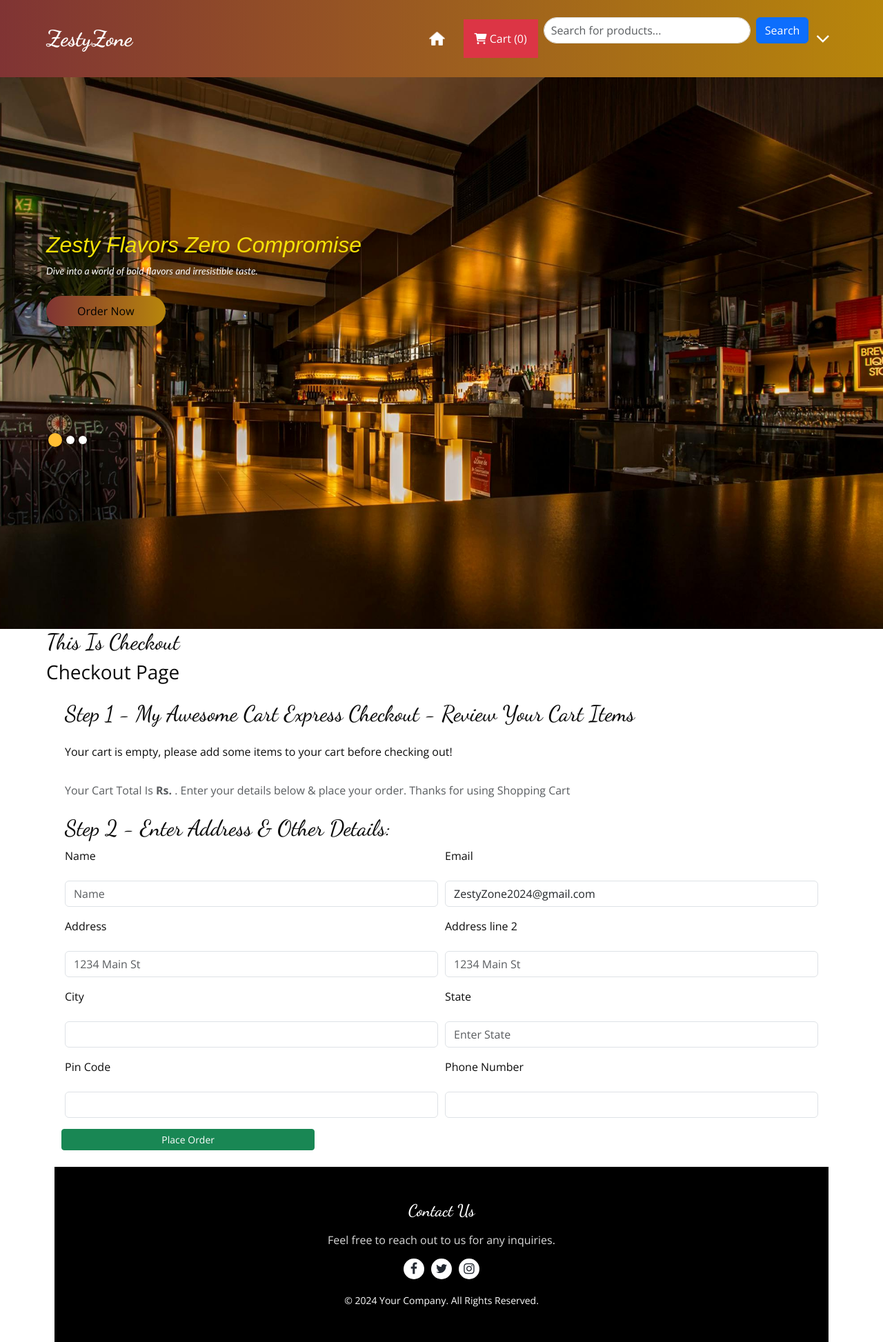
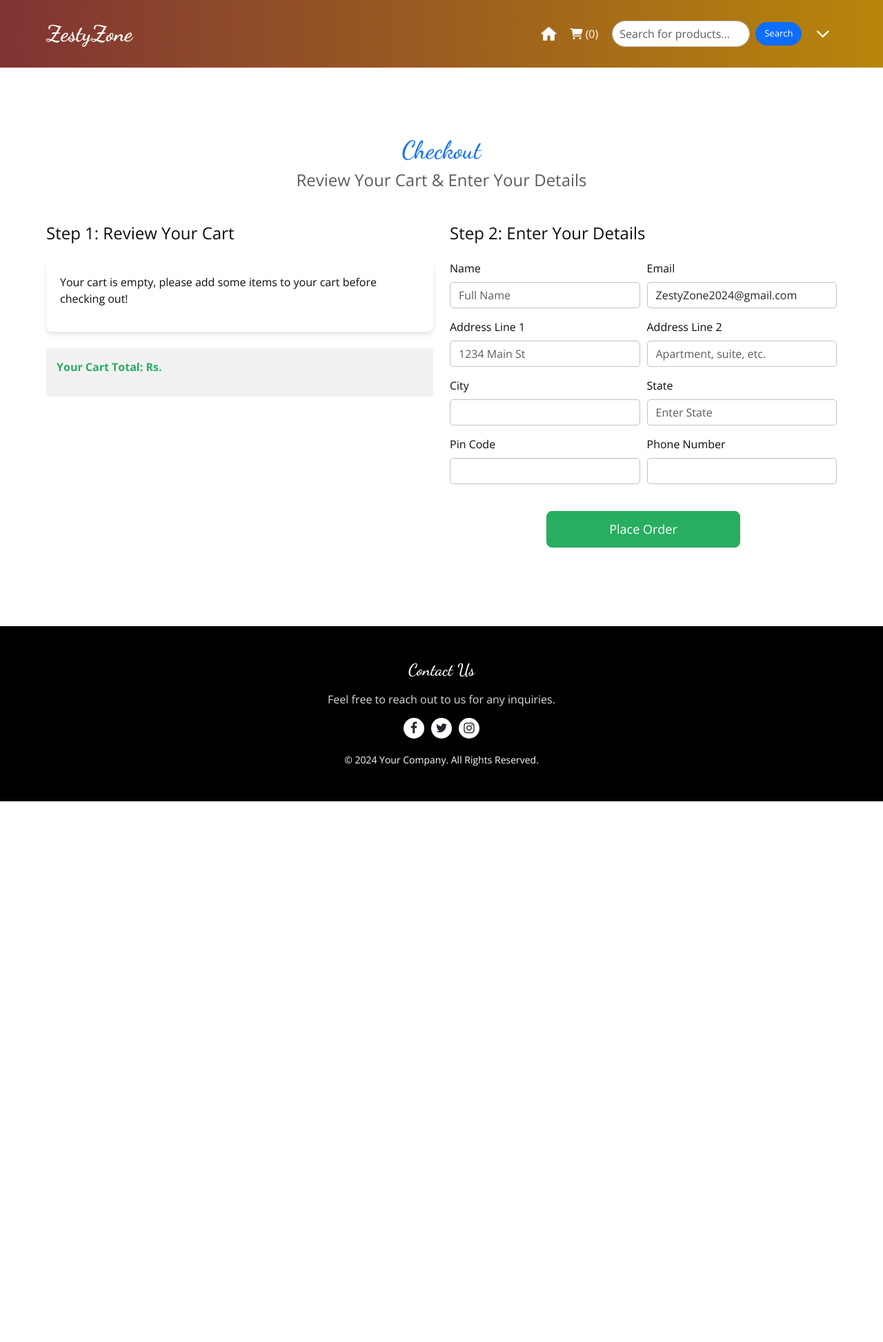
Before and after one commit to AbhishekJain2622/ZestyZone-Django, a Django app: page /checkout/ in a window 1280 px wide. Shown: the whole page at 69% size. After the commit the page ends 1162 px from the top, so only its background shows below. Run offline with Django 5.2, Linux system fonts and the light colour scheme; a user stored in the database is signed in; some libraries are stand-ins or nearby versions.

Commit message:
Ketan commit

```diff
--- a/templates/authentication/login.html
+++ b/templates/authentication/login.html
@@ -3,7 +3,7 @@
 {% load static %}
 
 
-{% block sliderl %}
+{% block slider2 %}
 <div class="hero_area">
   <div class="bg-box">
     <img src=  "{% static 'images/55.jpg' %}"  alt="" style="filter: blur(5px); outline: 0px;" >
@@ -30,7 +30,7 @@
     </form>
   </div>
 </section>
-{% endblock sliderl %}
+{% endblock slider2 %}
 </div>
 
 {% block contant %}
--- a/templates/authentication/signup.html
+++ b/templates/authentication/signup.html
@@ -3,7 +3,7 @@
 {% load static %}
 {% block slider %}
 
-  {% block sliderl %}
+  {% block slider2 %}
   <div class="hero_area">
     <div class="bg-box">
       <img src=  "{% static 'images/91.jpg' %}"  alt="" style="filter: blur(3px);" >
@@ -52,7 +52,7 @@
   </section>
    -->
 
-  {% endblock sliderl %}
+  {% endblock slider2 %}
   <!-- end slider section -->
 </div>
 {% endblock slider %}
--- a/templates/base.html
+++ b/templates/base.html
@@ -171,21 +171,21 @@
                      </button> -->
 
 
-                     <button type="button" class="nav-link scrollto bg-danger p-3 m-2 text-white" id="popcart" data-container="body" data-toggle="popover" data-placement="bottom" data-html="true" ><i class="fa-solid fa-cart-shopping"></i>  Cart (<span id="cart">0</span>)
+                     <button style="margin-right: 20px;" type="button" class="nav-link scrollto  text-white" id="popcart" data-container="body" data-toggle="popover" data-placement="bottom" data-html="true" ><i class="fa-solid fa-cart-shopping"></i> (<span id="cart">0</span>)
                      </button>
 
                       <!-- -------------------------------------------------------------- -->
                        <!-- --------------------------------------------------------------- -->
-                       <form method="GET" action="{% url 'menu' %}" class="form-inline mb-4">
+                       <form method="GET" action="{% url 'menu' %}"  class="form-inline">
                         <input
                           name="q"
                           type="text"
                           class="form-control me-2"
                           placeholder="Search for products..."
                           value="{{ query|default:'' }}"
-                          style="width: 300px; padding: 10px; border-radius: 20px;"
+                          style="width: 200px; padding: 10px; border-radius: 20px;"
                         />
-                        <button type="submit" class="btn btn-primary">Search</button>
+                        <button type="submit" class="btn btn-primary"style="font-size: small; border-radius: 20px; margin-right: 10px;">Search</button>
                       </form>
 
 
--- a/templates/checkout.html
+++ b/templates/checkout.html
@@ -1,107 +1,195 @@
 {% extends 'base.html' %}
 {% load static %}
 
+{% block slider2%}
+{% endblock slider2%}
+
 {% block content %}
+
+
+<head>
+    <style>
+        /* Section Styling */
+#portfolio {
+  background-color:white;
+  background-image: ;
+  padding-top: 50px;
+  padding-bottom: 50px;
+}
+
+.section-title h2 {
+  font-size: 36px;
+  color: #2C3E50;
+}
+
+.section-title h3 {
+  font-size: 24px;
+  color: #95A5A6;
+  margin-bottom: 30px;
+}
+
+/* Card Styling */
+.list-group {
+  background-color: white;
+  padding: 20px;
+  border-radius: 8px;
+  box-shadow: 0 4px 6px rgba(0, 0, 0, 0.1);
+}
+
+/* Breadcrumb Styling */
+.breadcrumb-container {
+  background-color: #f1f1f1;
+  padding: 15px;
+  border-radius: 5px;
+}
+
+.breadcrumb-item.active {
+  font-weight: bold;
+  color: #27AE60;
+}
+
+/* Form Styling */
+.form-row .form-group {
+  margin-bottom: 15px;
+}
+
+.form-control {
+  border-radius: 5px;
+  border: 1px solid #BDC3C7;
+}
+
+input[type="text"], input[type="email"], input[type="number"] {
+  padding: 12px;
+}
+
+button.btn-success {
+  background-color: #27AE60;
+  border-color: #27AE60;
+  font-size: 18px;
+  padding: 12px 20px;
+}
+
+button.btn-success:hover {
+  background-color: #2ECC71;
+  border-color: #2ECC71;
+}
+
+/* Responsive Design */
+@media (max-width: 767px) {
+  .container {
+    padding-left: 15px;
+    padding-right: 15px;
+  }
+
+  .form-row .form-group {
+    margin-bottom: 10px;
+  }
+
+  .btn-success {
+    width: 100%;
+  }
+}
+
+    </style>
+</head>
+
+
+
+
 <!-- ======= Portfolio Section ======= -->
+
+
          <section id="portfolio" class="portfolio">
-    <div class="container">
+            <div class="container py-5">
               {% for message in messages %}
-
-      <div
-        class="alert alert-{{message.tags}} alert-dismissible fade show"
-        role="alert"
-      >
+                <div class="alert alert-{{message.tags}} alert-dismissible fade show" role="alert">
                   <strong>{{message}}</strong>
-        <button
-          type="button"
-          class="btn-close"
-          data-bs-dismiss="alert"
-          aria-label="Close"
-        ></button>
+                  <button type="button" class="btn-close" data-bs-dismiss="alert" aria-label="Close"></button>
                 </div>
               {% endfor %}
 
-      <div class="section-title">
-        <h2>This Is Checkout </h2>
-        <h3>Checkout Page </h3>
+              <div class="section-title text-center mb-5">
+                <h2 class="text-primary">Checkout</h2>
+                <h3 class="text-muted">Review Your Cart & Enter Your Details</h3>
               </div>
 
-
-
-         <div class="container">
-             <div class="col my-4">
-                 <h2>Step 1 - My Awesome Cart Express Checkout - Review Your Cart Items</h2>
-                 <div class="my-4">
+              <!-- Step 1: Review Cart -->
+              <div class="row">
+                <div class="col-lg-6">
+                  <h4 class="mb-4">Step 1: Review Your Cart</h4>
                   <ul class="list-group" id="items">
-
-
+                    <!-- Dynamic Cart Items will appear here -->
                   </ul>
 
+                  <div class="breadcrumb-container mt-4">
                     <nav aria-label="breadcrumb">
-           <ol class="breadcrumb mt-3">
-             <li class="breadcrumb-item active" aria-current="page">Your Cart Total Is <b>Rs. <span id="totalprice"></span> <span id="amount"></span></b>. Enter your details below & place your order. Thanks for using Shopping Cart</li>
-             <li</li>
+                      <ol class="breadcrumb">
+                        <li class="breadcrumb-item active" aria-current="page">Your Cart Total: <strong>Rs. <span id="totalprice"></span></strong> <span id="amount"></span></li>
                       </ol>
                     </nav>
                   </div>
                 </div>
-             <div class="col my-4">
-                 <h2>Step 2 - Enter Address & Other Details:</h2>
-                 <form method="post" action="/checkout/">{% csrf_token %}
+
+                <!-- Step 2: Enter Address & Other Details -->
+                <div class="col-lg-6">
+                  <h4 class="mb-4">Step 2: Enter Your Details</h4>
+                  <form method="post" action="/checkout/">
+                    {% csrf_token %}
                     <input type="hidden" name="itemsJson" id="itemsJson">
+                    <input type="hidden" id="amt" name="amt">
 
-                     <input type="hidden" id="amt" name="amt">
                     <div class="form-row">
                       <div class="form-group col-md-6">
                         <label for="inputname">Name</label>
-                             <input type="text" class="form-control mt-3" id="name" name="name" placeholder="Name" required>
+                        <input type="text" class="form-control" id="name" name="name" placeholder="Full Name" required>
                       </div>
                       <div class="form-group col-md-6">
                         <label for="inputEmail4">Email</label>
-                             <input type="email" class="form-control mt-3" id="email" name="email" placeholder="Email" value="{{user.email}}" required>
-                         </div>
-
-                     </div>
-                      <div class="form-row">
-                     <div class="form-group col-md-6">
-                         <label for="inputAddress">Address</label>
-                         <input type="text" class="form-control mt-3" id="address1" name="address1" placeholder="1234 Main St" required>
-                     </div>
-                     <div class="form-group col-md-6">
-                         <label for="inputAddress">Address line 2</label>
-                         <input type="text" class="form-control mt-3" id="address2" name="address2" placeholder="1234 Main St" required>
+                        <input type="email" class="form-control" id="email" name="email" placeholder="Email Address" value="{{user.email}}" required>
                       </div>
                     </div>
 
-
+                    <div class="form-row">
+                      <div class="form-group col-md-6">
+                        <label for="inputAddress">Address Line 1</label>
+                        <input type="text" class="form-control" id="address1" name="address1" placeholder="1234 Main St" required>
+                      </div>
+                      <div class="form-group col-md-6">
+                        <label for="inputAddress2">Address Line 2</label>
+                        <input type="text" class="form-control" id="address2" name="address2" placeholder="Apartment, suite, etc." required>
+                      </div>
+                    </div>
 
                     <div class="form-row">
                       <div class="form-group col-md-6">
                         <label for="inputCity">City</label>
-                             <input type="text" class="form-control mt-3" id="city" name="city" required>
+                        <input type="text" class="form-control" id="city" name="city" required>
                       </div>
                       <div class="form-group col-md-6">
                         <label for="inputState">State</label>
-                             <input type="text" class="form-control mt-3" id="state" name="state"  placeholder="Enter State" required>
+                        <input type="text" class="form-control" id="state" name="state" placeholder="Enter State" required>
                       </div>
                     </div>
 
                     <div class="form-row">
                       <div class="form-group col-md-6">
                         <label for="inputZip">Pin Code</label>
-                             <input type="number" class="form-control mt-3" id="zip_code" name="zip_code" required>
+                        <input type="number" class="form-control" id="zip_code" name="zip_code" required>
                       </div>
                       <div class="form-group col-md-6">
-                         <label for="inputZip">Phone Number</label>
-                         <input type="number" class="form-control mt-3" id="phone" name="phone" required>
+                        <label for="inputPhone">Phone Number</label>
+                        <input type="number" class="form-control" id="phone" name="phone" required>
                       </div>
-                     <br>
+                    </div>
 
-
-                     <button id="btn" type="submit" class="btn btn-success btn-sm btn-block col-md-4">Place Order</button>
+                    <div class="form-group text-center mt-4">
+                      <button type="submit" class="btn btn-success btn-lg col-md-6">Place Order</button>
+                    </div>
                   </form>
                 </div>
               </div>
+            </div>
+        </section>
 
    <script src="https://code.jquery.com/jquery-3.3.1.js"
    integrity="sha256-2Kok7MbOyxpgUVvAk/HJ2jigOSYS2auK4Pfzbm7uH60="
```
Also changed, not shown: db.sqlite3. Lines whose indentation alone changed are shown as unchanged.
